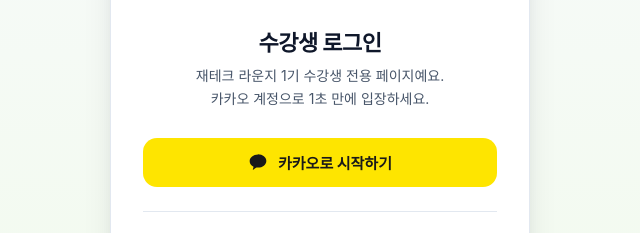
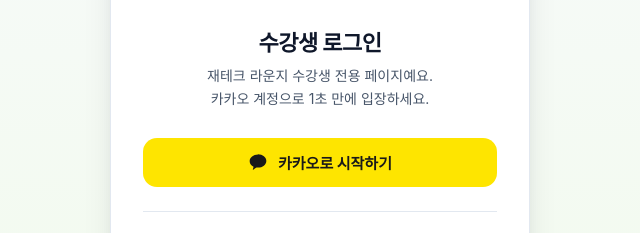
Before and after one commit to busang-gu/jaetech-classroom-2, a website: page login.html in a window 1280 px wide. Shown: the part 242-475 px from the top of the page, 320-960 px from the left. Drawn offline with Linux system fonts and the light colour scheme; a web font is replaced by a local one.

Commit message:
로그인 페이지 카피 정리 — '1기' 표기 제거

```diff
--- a/login.html
+++ b/login.html
@@ -4,7 +4,7 @@
 <meta charset="UTF-8">
 <meta name="viewport" content="width=device-width, initial-scale=1, viewport-fit=cover">
 <title>로그인 — 재테크 라운지 강의실</title>
-<meta name="description" content="재테크 라운지 1기 수강생 전용 강의실. 카카오 계정으로 로그인하세요.">
+<meta name="description" content="재테크 라운지 수강생 전용 강의실. 카카오 계정으로 로그인하세요.">
 <meta name="robots" content="noindex, nofollow">
 
 <link rel="preconnect" href="https://cdn.jsdelivr.net" crossorigin>
@@ -162,7 +162,7 @@
   <div class="brand-sub">강의실 · 내 집도, 은퇴도</div>
 
   <h1>수강생 로그인</h1>
-  <p class="desc">재테크 라운지 1기 수강생 전용 페이지예요.<br>카카오 계정으로 1초 만에 입장하세요.</p>
+  <p class="desc">재테크 라운지 수강생 전용 페이지예요.<br>카카오 계정으로 1초 만에 입장하세요.</p>
 
   <div id="alert" class="alert" style="display:none;">
     <span class="alert-icon">!</span><span id="alert-msg"></span>
```
